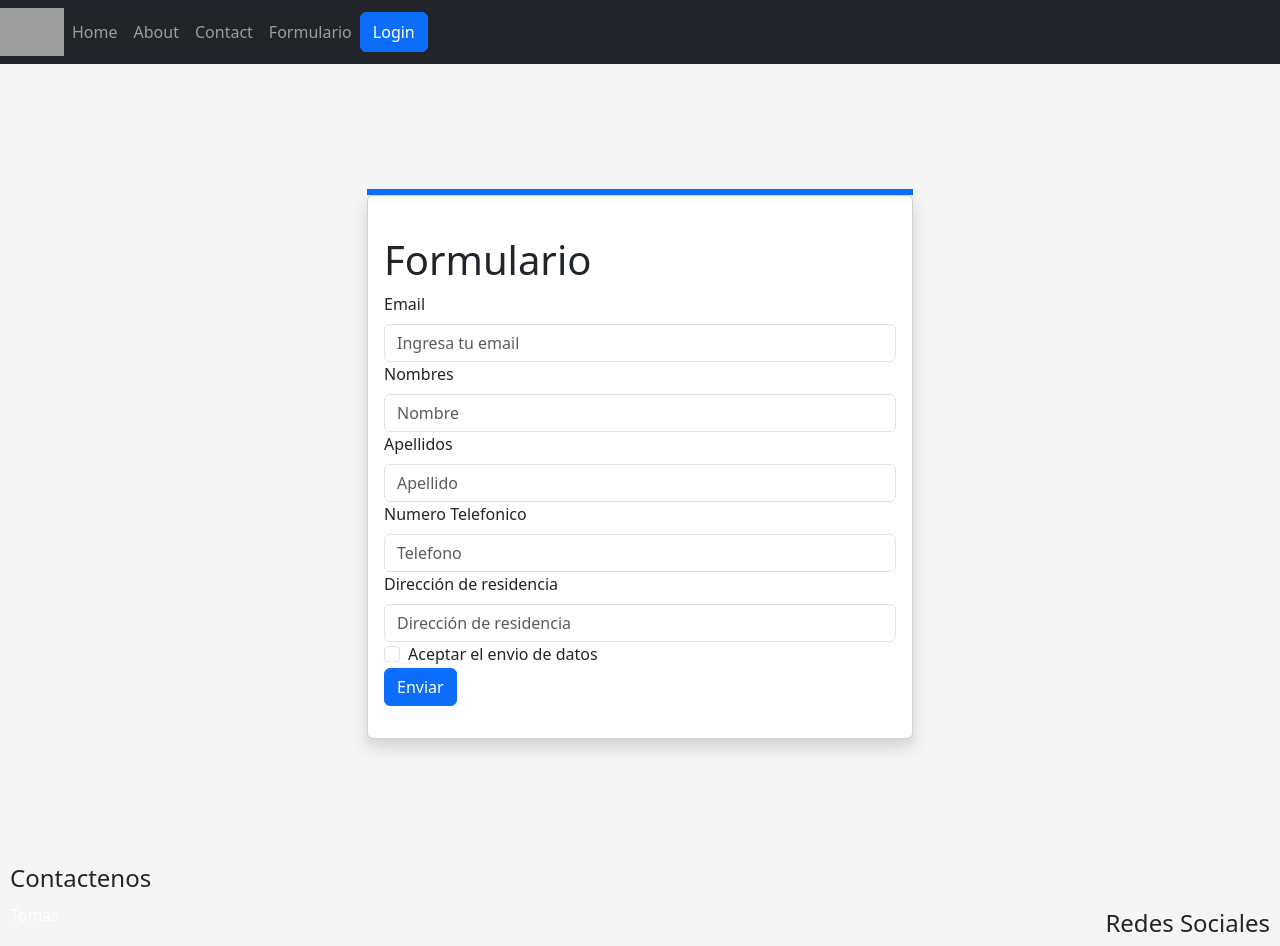
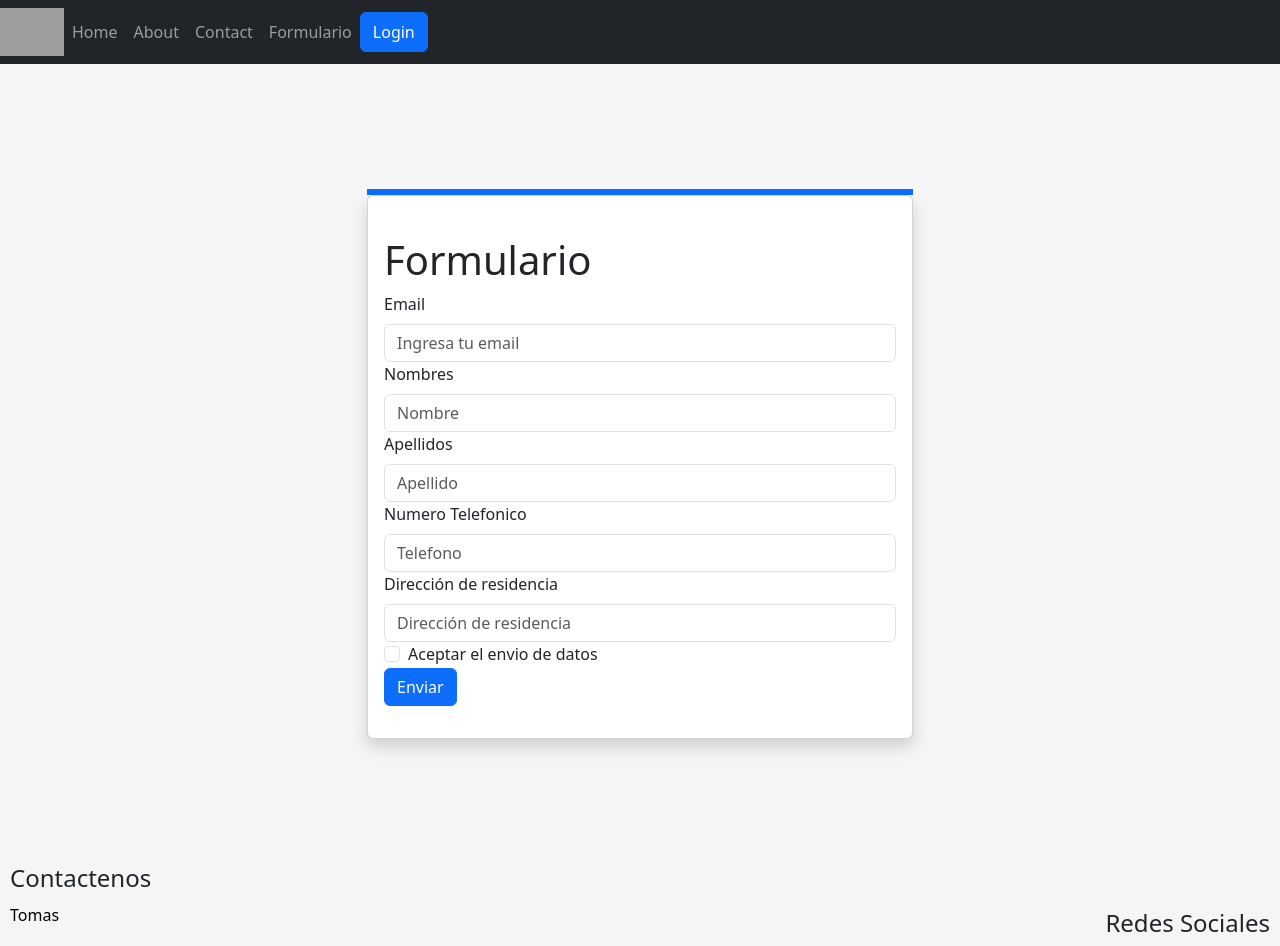
Before and after one commit to J4DR3Z/coltricapin, a React (Create React App) app: page /Formulario in a window 1280 px wide. Shown: the top 946 px of the page. Built offline with nearby package versions, Linux system fonts and the light colour scheme; grey boxes are pictures that could not be loaded.

Commit message:
Update footer.css
color

```diff
--- a/src/css/footer.css
+++ b/src/css/footer.css
@@ -6,7 +6,7 @@
     width: 100%;
 }
 .nombre-link {
-    color: #FFFFFF;
+    color: #000;
     text-decoration: none;
 }
 
```
